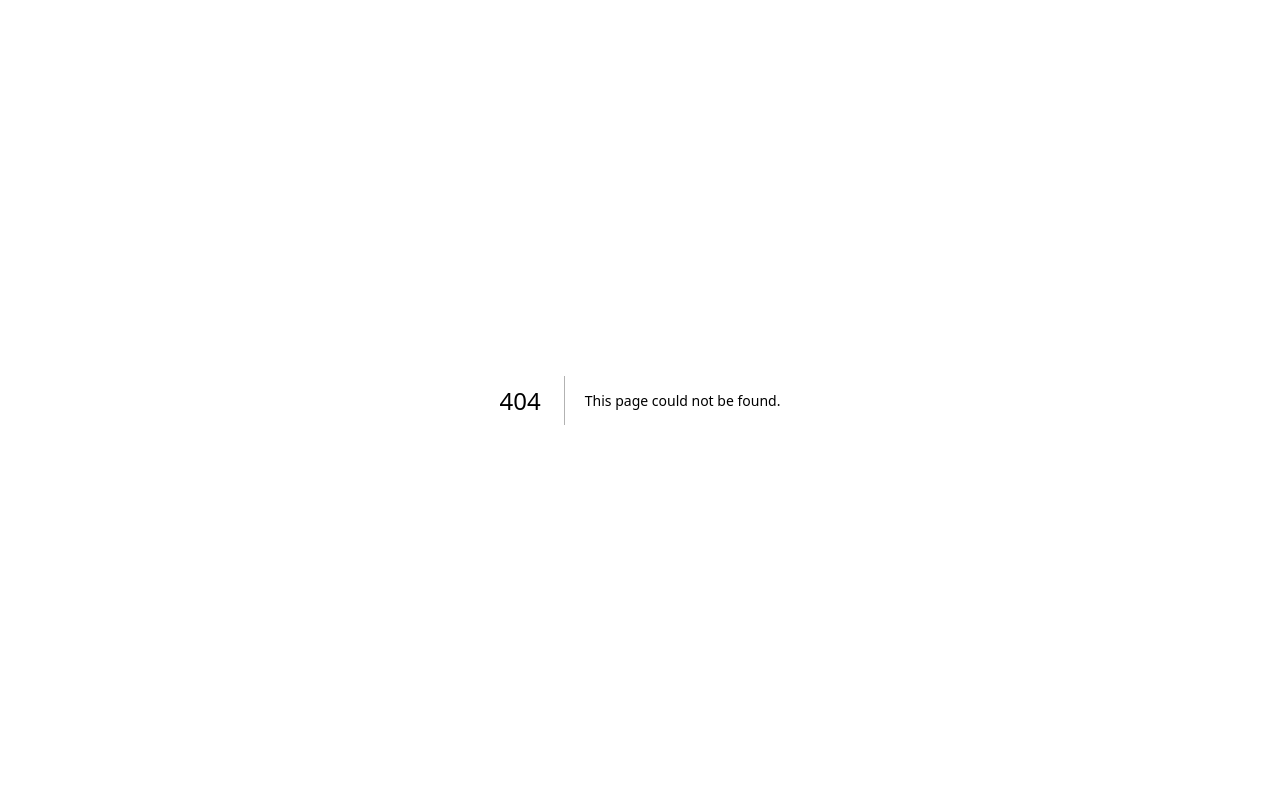
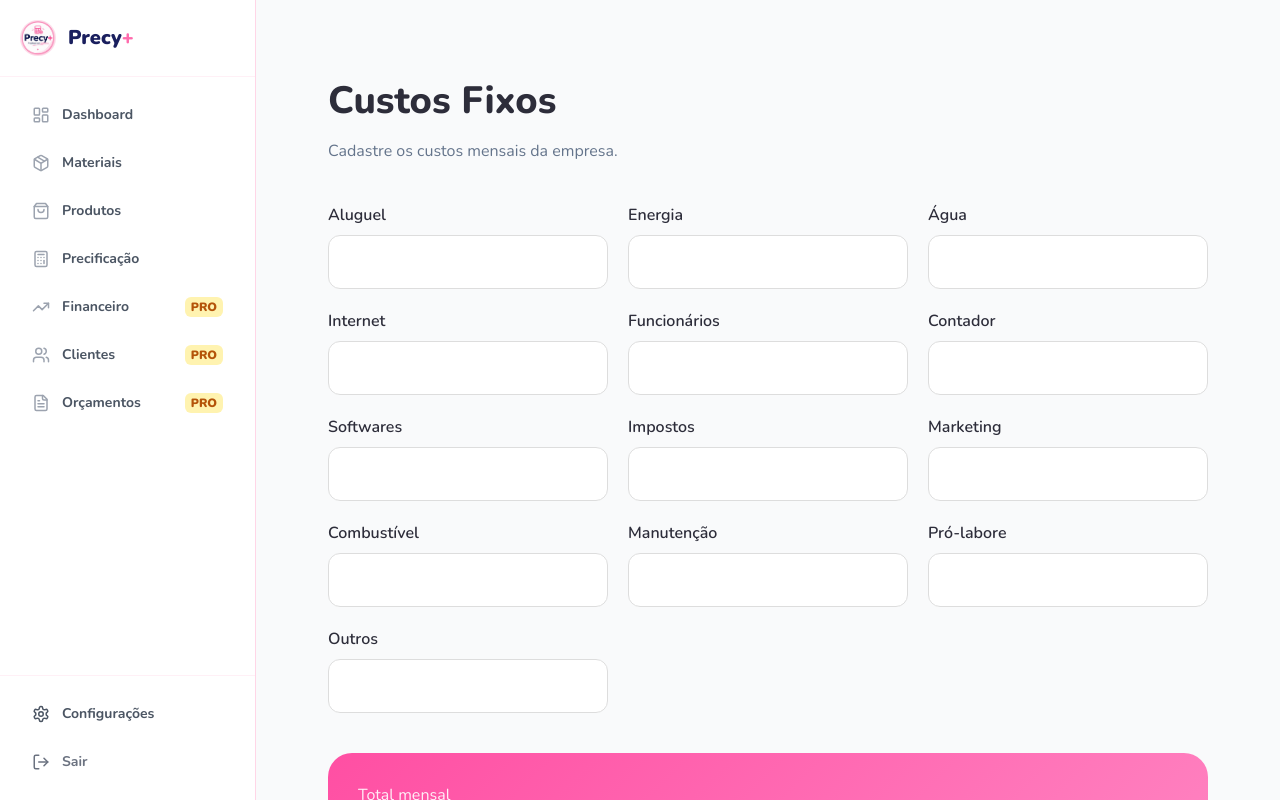
Before and after one commit to jessicamarianecosta-dotcom/precyplus, a Next.js app: page /dashboard/custos-fixos in a window 1280 px wide. Before the commit this address had no page. Built offline with nearby package versions, Linux system fonts and the light colour scheme; no server answers.

Commit message:
add fixed costs module

```diff
--- /dev/null
+++ b/app/dashboard/custos-fixos/page.tsx
@@ -0,0 +1,279 @@
+'use client';
+
+import { useEffect, useState } from 'react';
+import { createClient } from '@/lib/supabase/client';
+
+export default function CustosFixosPage() {
+  const supabase = createClient();
+
+  const [loading, setLoading] =
+    useState(false);
+
+  const [values, setValues] = useState({
+    rent: '',
+    energy: '',
+    water: '',
+    internet: '',
+    employees: '',
+    accountant: '',
+    software: '',
+    taxes: '',
+    marketing: '',
+    fuel: '',
+    maintenance: '',
+    prolabore: '',
+    others: '',
+  });
+
+  useEffect(() => {
+    loadData();
+  }, []);
+
+  async function loadData() {
+    const {
+      data: { user },
+    } = await supabase.auth.getUser();
+
+    if (!user) return;
+
+    const { data } = await supabase
+      .from('fixed_costs')
+      .select('*')
+      .eq('user_id', user.id)
+      .single();
+
+    if (data) {
+      setValues({
+        rent: data.rent?.toString() || '',
+        energy: data.energy?.toString() || '',
+        water: data.water?.toString() || '',
+        internet:
+          data.internet?.toString() || '',
+        employees:
+          data.employees?.toString() || '',
+        accountant:
+          data.accountant?.toString() || '',
+        software:
+          data.software?.toString() || '',
+        taxes:
+          data.taxes?.toString() || '',
+        marketing:
+          data.marketing?.toString() || '',
+        fuel: data.fuel?.toString() || '',
+        maintenance:
+          data.maintenance?.toString() || '',
+        prolabore:
+          data.prolabore?.toString() || '',
+        others:
+          data.others?.toString() || '',
+      });
+    }
+  }
+
+  async function save() {
+    setLoading(true);
+
+    const {
+      data: { user },
+    } = await supabase.auth.getUser();
+
+    if (!user) return;
+
+    const payload = {
+      user_id: user.id,
+      rent: Number(values.rent) || 0,
+      energy: Number(values.energy) || 0,
+      water: Number(values.water) || 0,
+      internet:
+        Number(values.internet) || 0,
+      employees:
+        Number(values.employees) || 0,
+      accountant:
+        Number(values.accountant) || 0,
+      software:
+        Number(values.software) || 0,
+      taxes:
+        Number(values.taxes) || 0,
+      marketing:
+        Number(values.marketing) || 0,
+      fuel: Number(values.fuel) || 0,
+      maintenance:
+        Number(values.maintenance) || 0,
+      prolabore:
+        Number(values.prolabore) || 0,
+      others:
+        Number(values.others) || 0,
+    };
+
+    await supabase
+      .from('fixed_costs')
+      .upsert(payload);
+
+    alert('Custos fixos salvos 💗');
+
+    setLoading(false);
+  }
+
+  const total =
+    Object.values(values).reduce(
+      (acc, value) =>
+        acc + (Number(value) || 0),
+      0
+    );
+
+  function renderInput(
+    label: string,
+    key: keyof typeof values
+  ) {
+    return (
+      <div>
+        <label
+          style={{
+            display: 'block',
+            marginBottom: 8,
+            fontWeight: 600,
+          }}
+        >
+          {label}
+        </label>
+
+        <input
+          type="number"
+          value={values[key]}
+          onChange={(e) =>
+            setValues({
+              ...values,
+              [key]: e.target.value,
+            })
+          }
+          style={{
+            width: '100%',
+            padding: 14,
+            borderRadius: 12,
+            border: '1px solid #ddd',
+          }}
+        />
+      </div>
+    );
+  }
+
+  return (
+    <main
+      style={{
+        padding: 40,
+      }}
+    >
+      <h1
+        style={{
+          fontSize: 38,
+          fontWeight: 800,
+          marginBottom: 10,
+        }}
+      >
+        Custos Fixos
+      </h1>
+
+      <p
+        style={{
+          color: '#64748B',
+          marginBottom: 40,
+        }}
+      >
+        Cadastre os custos mensais da empresa.
+      </p>
+
+      <div
+        style={{
+          display: 'grid',
+          gridTemplateColumns:
+            'repeat(auto-fit,minmax(260px,1fr))',
+          gap: 20,
+        }}
+      >
+        {renderInput('Aluguel', 'rent')}
+        {renderInput('Energia', 'energy')}
+        {renderInput('Água', 'water')}
+        {renderInput('Internet', 'internet')}
+        {renderInput(
+          'Funcionários',
+          'employees'
+        )}
+        {renderInput(
+          'Contador',
+          'accountant'
+        )}
+        {renderInput(
+          'Softwares',
+          'software'
+        )}
+        {renderInput('Impostos', 'taxes')}
+        {renderInput(
+          'Marketing',
+          'marketing'
+        )}
+        {renderInput(
+          'Combustível',
+          'fuel'
+        )}
+        {renderInput(
+          'Manutenção',
+          'maintenance'
+        )}
+        {renderInput(
+          'Pró-labore',
+          'prolabore'
+        )}
+        {renderInput('Outros', 'others')}
+      </div>
+
+      <div
+        style={{
+          marginTop: 40,
+          padding: 30,
+          borderRadius: 24,
+          background:
+            'linear-gradient(135deg,#FF4FA3,#FF85C2)',
+          color: 'white',
+        }}
+      >
+        <p
+          style={{
+            opacity: 0.9,
+            marginBottom: 10,
+          }}
+        >
+          Total mensal
+        </p>
+
+        <h2
+          style={{
+            fontSize: 48,
+            fontWeight: 900,
+          }}
+        >
+          R$ {total.toFixed(2)}
+        </h2>
+      </div>
+
+      <button
+        onClick={save}
+        disabled={loading}
+        style={{
+          marginTop: 30,
+          padding: '16px 28px',
+          borderRadius: 14,
+          border: 0,
+          background:
+            'linear-gradient(135deg,#FF4FA3,#FF85C2)',
+          color: 'white',
+          fontWeight: 700,
+          cursor: 'pointer',
+        }}
+      >
+        {loading
+          ? 'Salvando...'
+          : 'Salvar custos'}
+      </button>
+    </main>
+  );
+}
```
